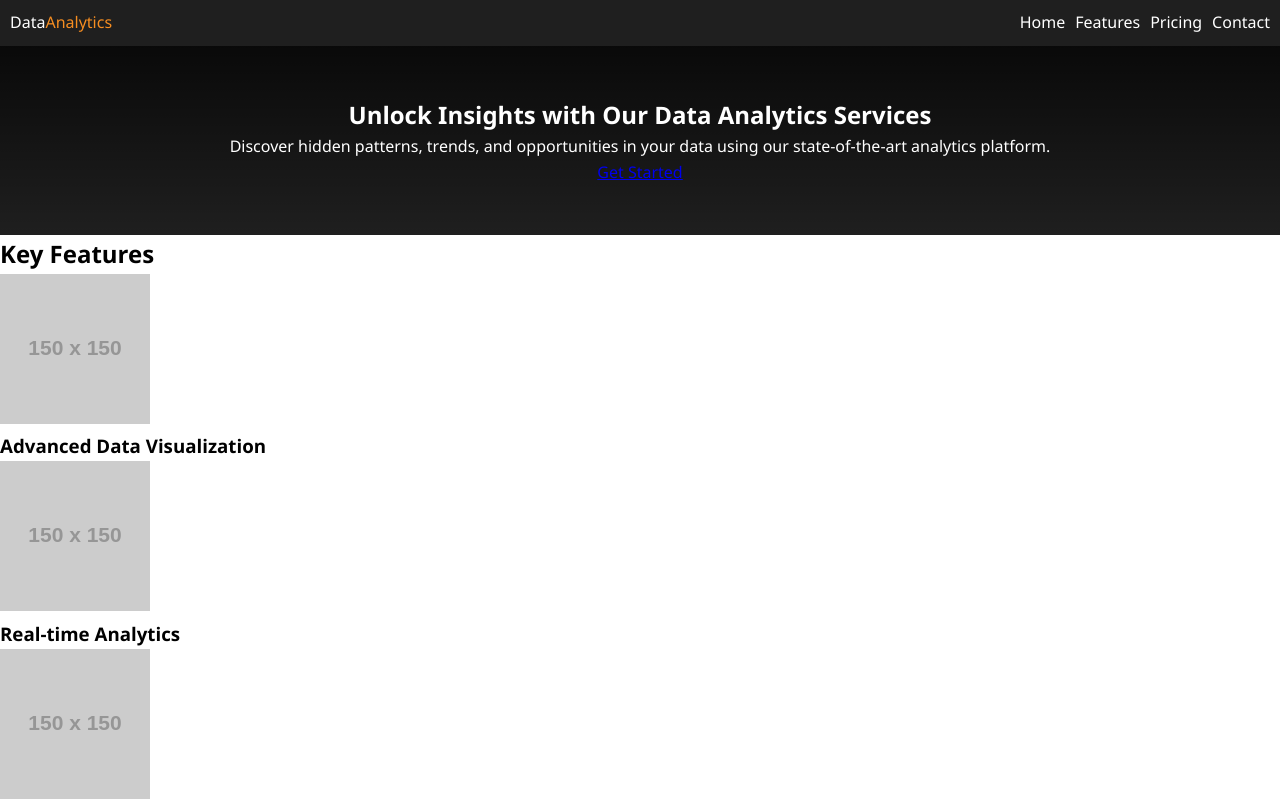
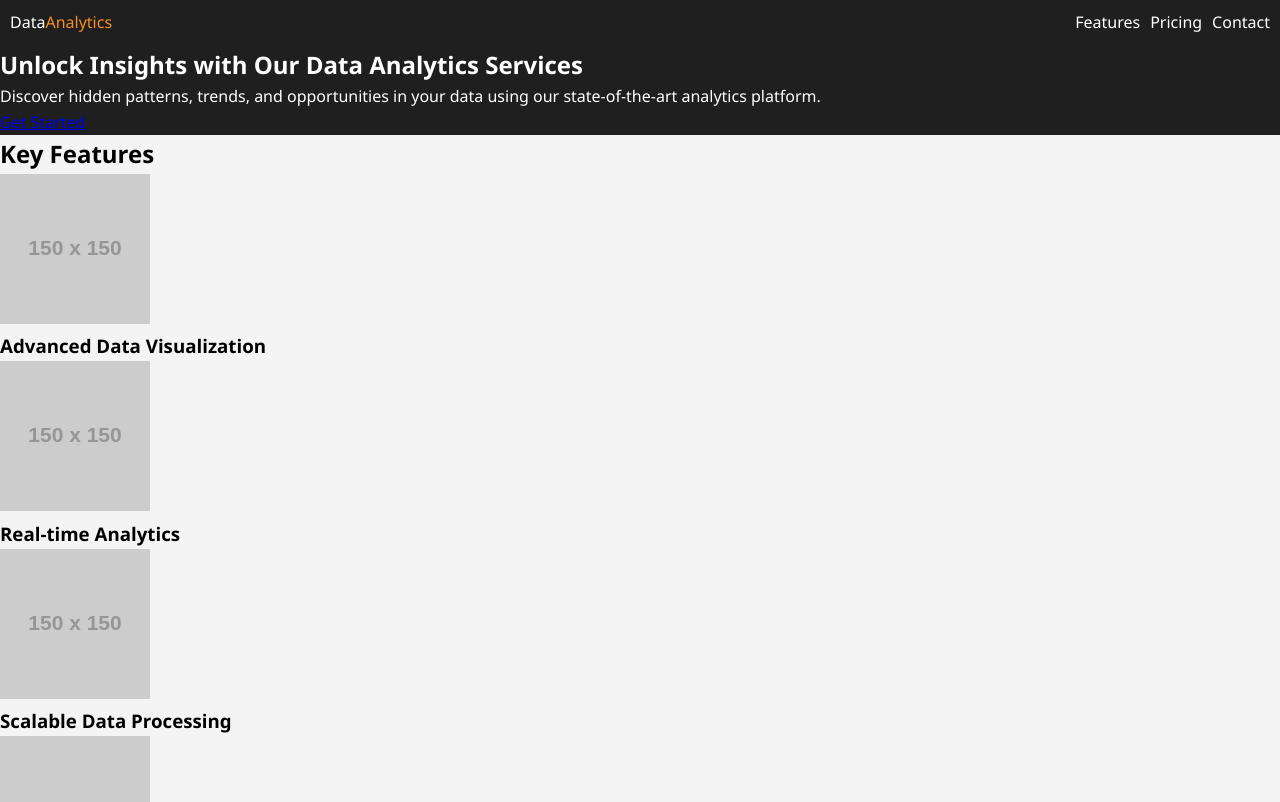
Before and after one commit to Scotopic-inc/Scotopic-labs.github.io, a plain HTML site: page index.html in a window 1280 px wide. Shown: the top 802 px of the page. Drawn offline with Linux system fonts and the light colour scheme; placeholder pictures from the web are drawn by us.

Commit message:
change layout

```diff
--- a/index.html
+++ b/index.html
@@ -1,5 +1,4 @@
 <!DOCTYPE html>
-<script src="script.js"></script>
 <html lang="en">
 <head>
     <meta charset="UTF-8">
@@ -10,9 +9,8 @@
 <body>
 <header>
     <nav>
-        <a href="#" class="logo">Data<span>Analytics</span></a>
+        <a href="#home" class="logo">Data<span>Analytics</span></a>
         <ul>
-            <li><a href="#home">Home</a></li>
             <li><a href="#features">Features</a></li>
             <li><a href="#pricing">Pricing</a></li>
             <li><a href="#contact">Contact</a></li>
@@ -54,5 +52,6 @@
 <footer>
     <p>&copy; 2023 - DataAnalytics. All rights reserved.</p>
 </footer>
+<script src="script.js"></script>
 </body>
 </html>
--- a/styles.css
+++ b/styles.css
@@ -7,11 +7,15 @@
 body {
   font-family: 'Segoe UI', Tahoma, Geneva, Verdana, sans-serif;
   line-height: 1.6;
+  background-color: #f4f4f4;
 }
 
 header {
   background-color: #1f1f1f;
   color: #fff;
+  position: sticky;
+  top: 0;
+  z-index: 1000;
 }
 
 nav {
@@ -39,6 +43,4 @@ nav a {
 }
 
 .hero {
-  padding: 50px;
-  text-align: center;
-  background-image: linear-gradient(rgba(0, 0, 0, 0.7), rgba(0, 0, 0, 0
+  padding: 150
```
